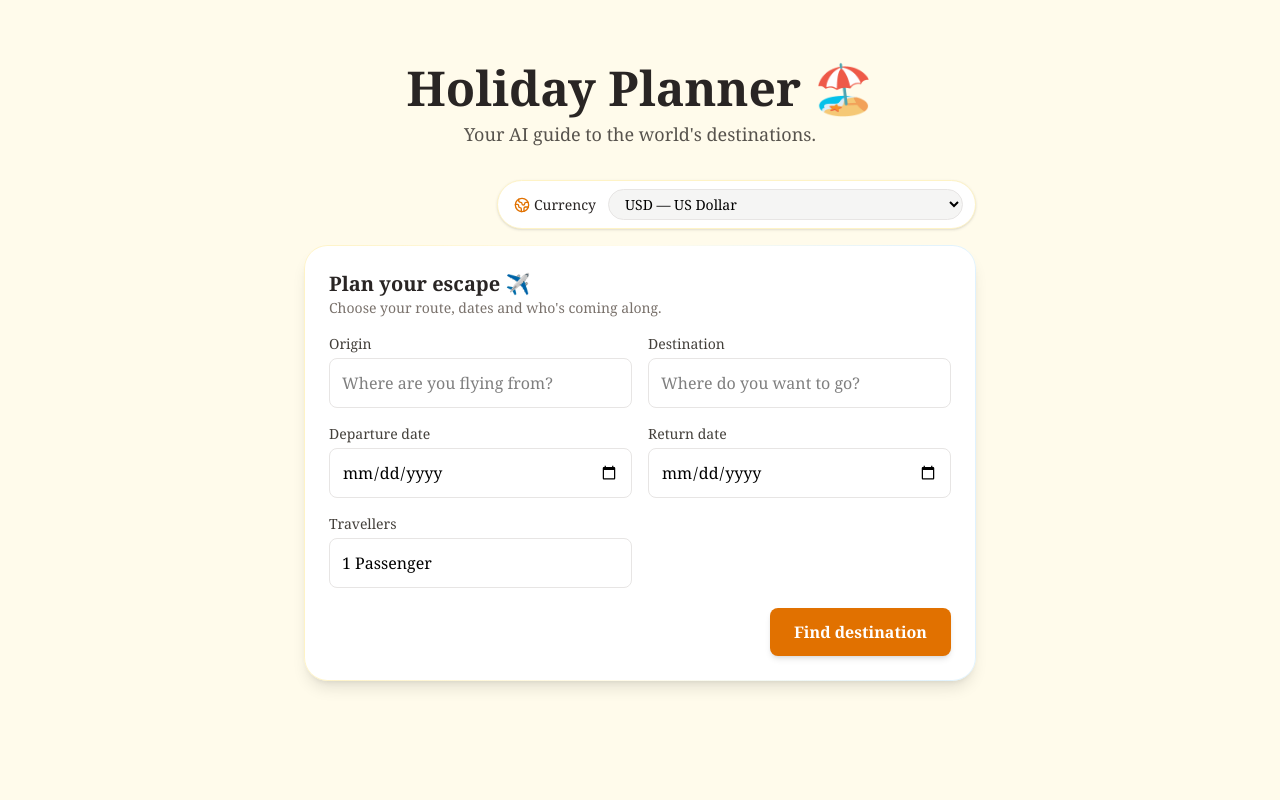
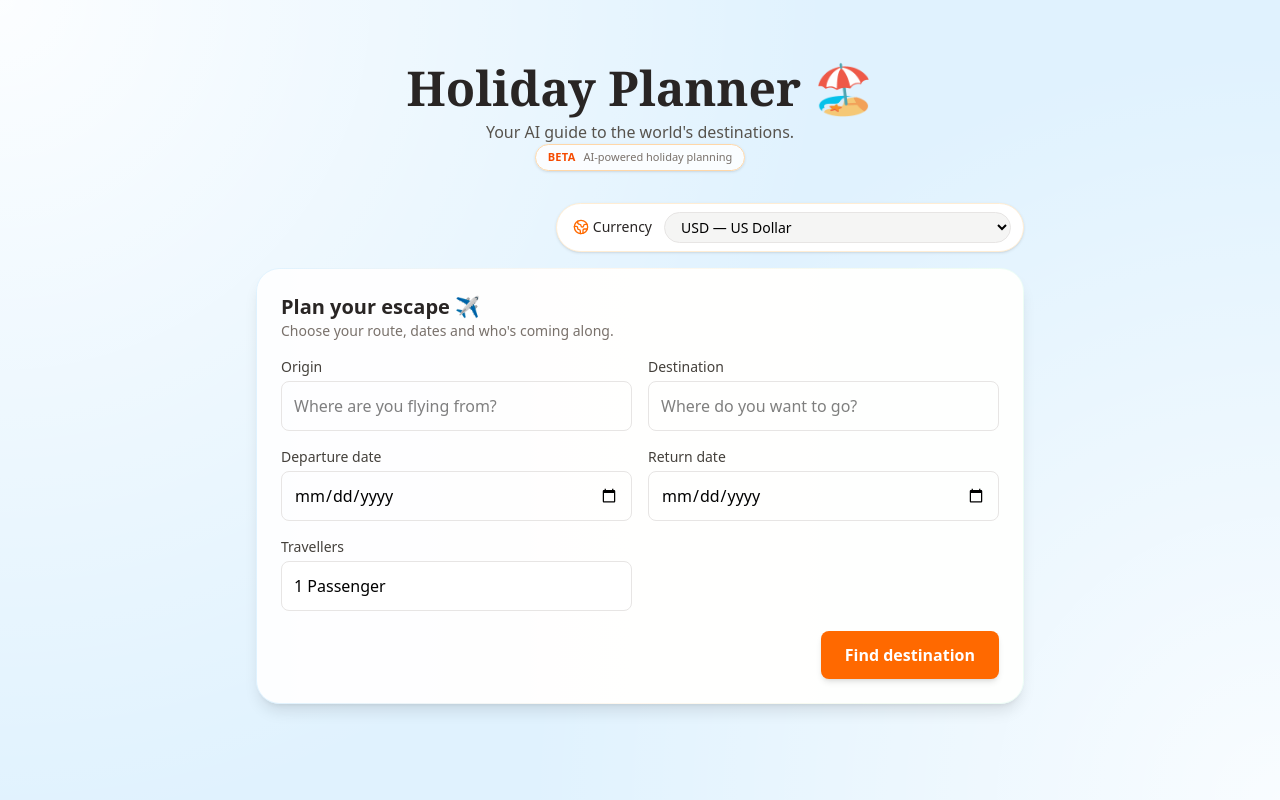
Before and after one commit to claytoncrispim/holiday-planner-app, a React (Vite) app in the folder frontend/: page / in a window 1280 px wide. Built offline with nearby package versions, Linux system fonts and the light colour scheme.

Commit message:
Polish Holiday Planner UI: summer background, typography, trip summary spacing, and beta header badge

```diff
--- a/frontend/src/App.jsx
+++ b/frontend/src/App.jsx
@@ -203,21 +203,31 @@ const App = () => {
 
 // --- RENDERING THE APP COMPONENT ---
 return (
-    <div className="min-h-screen bg-amber-50 font-serif p-4 sm:p-6 md:p-8">
-      <div className="container mx-auto max-w-2xl">
+    <div className="min-h-screen font-sans p-4 sm:p-6 md:p-8">
+      <div className="container mx-auto max-w-3xl">
 
         {/* HEADER */}
         <header className="text-center my-6 md:my-8">
-            {/* Debugger to check loading state */}
-            {/* <div className="text-red-600 font-bold">
-                loading state: {loading ? "TRUE" : "FALSE"}
-            </div> */}
+            <h1 className="text-4xl md:text-5xl font-serif font-bold text-stone-800">
+                Holiday Planner 🏖️
+            </h1>
+            <p className="mt-2 text-sm md:text-base text-stone-600">
+                Your AI guide to the world&apos;s destinations.
+            </p>
 
-          <h1 className="text-4xl md:text-5xl font-bold text-stone-800">
-            Holiday Planner 🏖️
-          </h1>
-          <p className="text-stone-600 mt-2 text-lg">Your AI guide to the world's destinations.</p>
+            {/* Badge */}
+            <div className="flex justify-center">
+                <div className="inline-flex items-center gap-2 rounded-full border border-orange-200 bg-white/80 px-3 py-1 shadow-sm">
+                <span className="text-[11px] font-semibold uppercase tracking-wide text-orange-600">
+                    Beta
+                </span>
+                <span className="text-[11px] text-stone-500">
+                    AI-powered holiday planning
+                </span>
+                </div>
+            </div>
         </header>
+
 
         <main>
             {/* CURRENCY SELECTOR */}
--- a/frontend/src/components/CurrencySelector.jsx
+++ b/frontend/src/components/CurrencySelector.jsx
@@ -43,10 +43,10 @@ const CurrencySelector = ({ selectedCurrency, onCurrencyChange }) => {
 
     return (
     <section className="mb-4 flex justify-end">
-      <div className="inline-flex items-center gap-3 bg-white shadow-sm rounded-full px-3 py-2 border border-amber-100">
+      <div className="inline-flex items-center gap-3 bg-white shadow-sm rounded-full px-3 py-2 border border-orange-100">
         {/* Label + icon */}
         <div className="flex items-center gap-1 text-xs sm:text-sm text-stone-600 pl-1">
-          <Globe2 size={16} className="text-amber-600" />
+          <Globe2 size={16} className="text-orange-500" />
           <span className="font-medium text-stone-800">Currency</span>
         </div>
 
@@ -59,8 +59,8 @@ const CurrencySelector = ({ selectedCurrency, onCurrencyChange }) => {
             onCurrencyChange(e.target.value)
           }
           className="bg-stone-100 text-xs sm:text-sm rounded-full px-3 py-1 border border-stone-200
-                     focus:outline-none focus:ring-1 focus:ring-amber-500 focus:border-amber-500
-                     hover:bg-white transition min-w-[8rem]"
+           focus:outline-none focus:ring-1 focus:ring-orange-500 focus:border-orange-500
+           hover:bg-white transition min-w-[8rem]"
         >
           {currencies.map(([code, name]) => (
             <option key={code} value={code}>
--- a/frontend/src/components/GeneratedImageCard.jsx
+++ b/frontend/src/components/GeneratedImageCard.jsx
@@ -12,13 +12,13 @@ const GeneratedImageCard = ({
 
   return (
     <section className="mt-8 fade-in-soft-delayed">
-      <div className="bg-gradient-to-r from-sky-100 via-amber-50 to-amber-100 rounded-3xl p-[1px] shadow-lg">
+      <div className="bg-gradient-to-r from-sky-100 via-orange-50 to-emerald-50 rounded-3xl p-[1px] shadow-lg">
         <div className="bg-white rounded-[1.6rem] p-4 sm:p-5 md:p-6">
           {/* Header */}
           <header className="flex items-center justify-between gap-3 mb-3">
             <div className="flex items-center gap-2">
-              <div className="h-9 w-9 rounded-full bg-amber-100 flex items-center justify-center">
-                <ImageIcon className="text-amber-600" size={18} />
+              <div className="h-9 w-9 rounded-full bg-orange-50 flex items-center justify-center">
+                <ImageIcon className="text-orange-500" size={18} />
               </div>
               <div>
                 <h3 className="text-lg font-semibold text-stone-800">
@@ -32,7 +32,7 @@ const GeneratedImageCard = ({
 
             {destinationName && (
               <div className="hidden sm:flex items-center gap-1 text-xs text-stone-500">
-                <MapPin size={14} className="text-amber-600" />
+                <MapPin size={14} className="text-emerald-600" />
                 <span>
                   {originName && <>{originName} → </>}
                   <span className="font-semibold text-stone-700">
--- a/frontend/src/components/InfoSectionCard.jsx
+++ b/frontend/src/components/InfoSectionCard.jsx
@@ -7,9 +7,10 @@ const InfoSectionCard = ({ title, emoji, children }) => {
           {title}
         </h3>
       </header>
-      <p className="text-sm sm:text-base text-stone-700 leading-relaxed whitespace-pre-line">
+      <p className="text-sm sm:text-[15px] text-stone-700 leading-relaxed whitespace-pre-line">
         {children}
       </p>
+
     </section>
   );
 };
--- a/frontend/src/components/SearchBar.jsx
+++ b/frontend/src/components/SearchBar.jsx
@@ -39,19 +39,20 @@ const SearchBar = ({
 
   // Render the SearchBar component
     return (
-        <section className="mt-4 mb-6 bg-gradient-to-r from-amber-100 via-amber-50 to-sky-100 rounded-3xl p-[1px] shadow-lg">
-            <div className="bg-white rounded-[1.4rem] p-4 sm:p-5 md:p-6">
+        <section className="mt-4 mb-6 bg-gradient-to-r from-sky-100 via-orange-50 to-emerald-50 rounded-3xl p-[1px] shadow-lg">
+            <div className="bg-white/95 rounded-[1.4rem] p-4 sm:p-5 md:p-6">
                 {/* Header inside card */}
                 <div className="flex items-center justify-between mb-4">
                     <div>
-                        <h2 className="text-xl font-semibold text-stone-800">
+                        <h2 className="text-lg md:text-xl font-semibold text-stone-800">
                         Plan your escape ✈️
                         </h2>
-                        <p className="text-sm text-stone-500">
+                        <p className="text-xs md:text-sm text-stone-500">
                         Choose your route, dates and who&apos;s coming along.
                         </p>
                     </div>
                 </div>
+
 
                 <form
                 onSubmit={handleGetGuide}
@@ -67,7 +68,7 @@ const SearchBar = ({
                     value={origin}
                     onChange={(e) => setOrigin(e.target.value)}
                     placeholder="Where are you flying from?"
-                    className="w-full p-3 rounded-lg border border-stone-200 focus:border-amber-500 focus:ring-1 focus:ring-amber-500 outline-none transition text-base"
+                    className="w-full p-3 rounded-lg border border-stone-200 focus:border-amber-500 focus:ring-1 focus:ring-amber-500 outline-none transition text-base hover:border-amber-400"
                     />
                 </div>
 
@@ -81,7 +82,7 @@ const SearchBar = ({
                     value={destination}
                     onChange={(e) => setDestination(e.target.value)}
                     placeholder="Where do you want to go?"
-                    className="w-full p-3 rounded-lg border border-stone-200 focus:border-amber-500 focus:ring-1 focus:ring-amber-500 outline-none transition text-base"
+                    className="w-full p-3 rounded-lg border border-stone-200 focus:border-amber-500 focus:ring-1 focus:ring-amber-500 outline-none transition text-base hover:border-amber-400"
                     />
                 </div>
 
@@ -94,7 +95,7 @@ const SearchBar = ({
                     type="date"
                     value={departureDate}
                     onChange={(e) => setDepartureDate(e.target.value)}
-                    className="w-full p-3 rounded-lg border border-stone-200 focus:border-amber-500 focus:ring-1 focus:ring-amber-500 outline-none transition text-base"
+                    className="w-full p-3 rounded-lg border border-stone-200 focus:border-amber-500 focus:ring-1 focus:ring-amber-500 outline-none transition text-base hover:border-amber-400"
                     />
                 </div>
 
@@ -107,7 +108,7 @@ const SearchBar = ({
                     type="date"
                     value={returnDate}
                     onChange={(e) => setReturnDate(e.target.value)}
-                    className="w-full p-3 rounded-lg border border-stone-200 focus:border-amber-500 focus:ring-1 focus:ring-amber-500 outline-none transition text-base"
+                    className="w-full p-3 rounded-lg border border-stone-200 focus:border-amber-500 focus:ring-1 focus:ring-amber-500 outline-none transition text-base hover:border-amber-400"
                     />
                 </div>
 
@@ -140,11 +141,11 @@ const SearchBar = ({
                     <button
                     type="submit"
                     disabled={loading}
-                    className="w-full md:w-auto bg-amber-600 text-white font-semibold py-3 px-6
-                                rounded-lg shadow-md hover:bg-amber-700 transition
-                                disabled:opacity-60 disabled:cursor-not-allowed"
+                    className="w-full md:w-auto bg-orange-500 text-white font-semibold py-3 px-6
+                    rounded-lg shadow-md hover:bg-orange-600 transition
+                    disabled:opacity-60 disabled:cursor-not-allowed"
                     >
-                    {loading ? "Exploring options..." : "Find destination"}
+                        {loading ? "Exploring options..." : "Find destination"}
                     </button>
                 </div>
                 </form>
--- a/frontend/src/index.css
+++ b/frontend/src/index.css
@@ -30,3 +30,25 @@
 .animate-fadeIn {
   animation: fadeIn 0.18s ease-out;
 }
+
+/* --- Summer background pattern (very subtle) --- */
+
+/* .bg-summer-pattern {
+  background-image:
+    radial-gradient(circle at 0% 0%, rgba(255, 255, 255, 0.9) 0, rgba(255, 255, 255, 0) 55%),
+    radial-gradient(circle at 100% 100%, rgba(255, 255, 255, 0.8) 0, rgba(255, 255, 255, 0) 50%);
+  background-repeat: no-repeat;
+  background-attachment: fixed;
+} */
+
+body {
+  /* base sky color (approx Tailwind sky-50) */
+  background-color: #e0f2fe;
+
+  /* soft radial highlights in corners */
+  background-image:
+    radial-gradient(circle at 0% 0%, rgba(255, 255, 255, 0.9) 0, rgba(255, 255, 255, 0) 55%),
+    radial-gradient(circle at 100% 100%, rgba(255, 255, 255, 0.8) 0, rgba(255, 255, 255, 0) 50%);
+  background-repeat: no-repeat;
+  background-attachment: fixed;
+}
```
Also changed, not shown: frontend/src/components/FlightCard.jsx (+6 -6 lines), frontend/src/components/PassengerSelector.jsx (+11 -7 lines), frontend/src/components/TripSummaryBar.jsx (+5 -5 lines).
